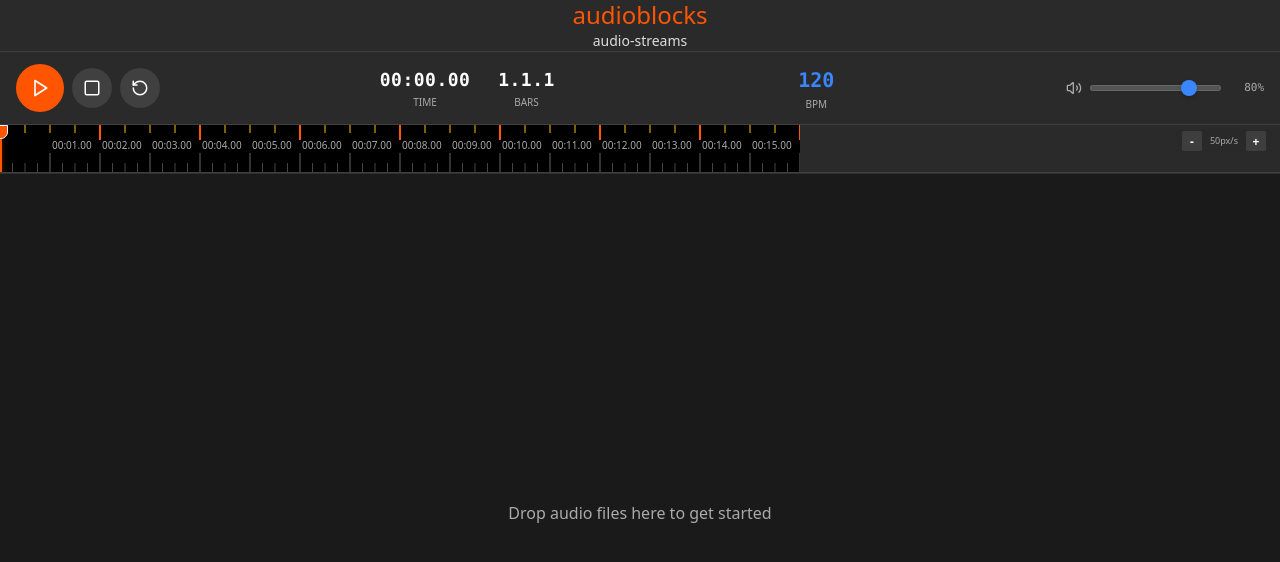
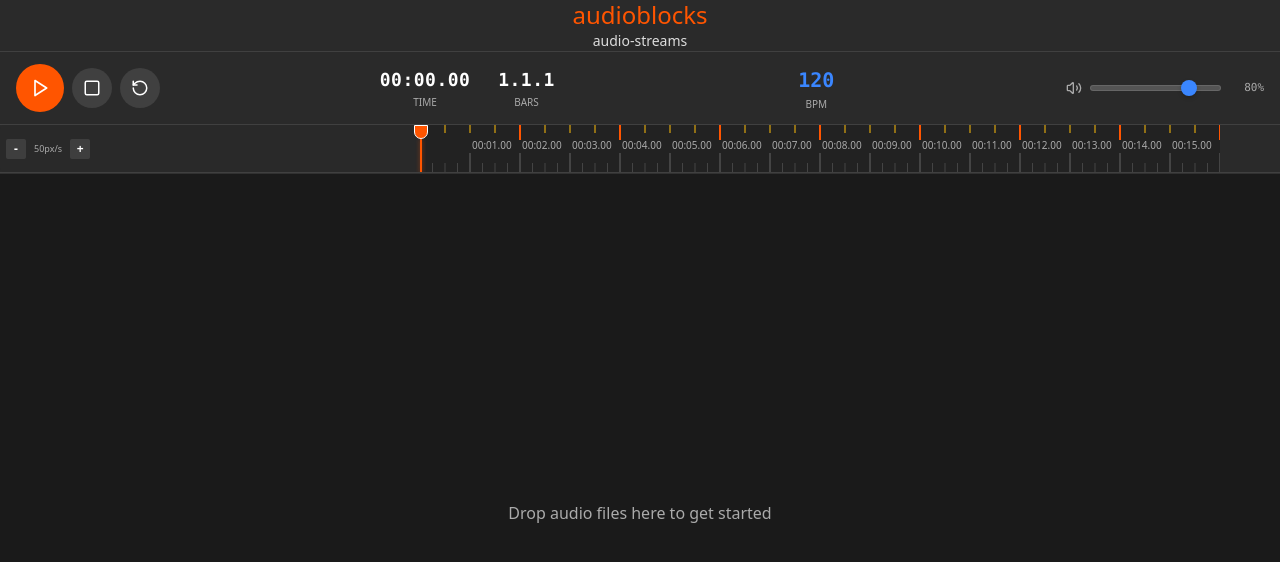
Before and after one commit to tuomashatakka/audio-streams, a React (Vite) app: page / in a window 1280 px wide. Shown: the top 562 px of the page. Built offline with nearby package versions, Linux system fonts and the light colour scheme.

Commit message:
Update Timeline component styles and add track layout in globals.css

```diff
--- a/src/components/timeline/Timeline.tsx
+++ b/src/components/timeline/Timeline.tsx
@@ -51,7 +51,7 @@
     canvas.height = height
 
     // Clear canvas
-    ctx.fillStyle = 'currentColor'
+    ctx.fillStyle = '#222222'
     ctx.fillRect(0, 0, width, height)
 
     // Set text properties
--- a/src/styles/globals.css
+++ b/src/styles/globals.css
@@ -522,3 +522,37 @@
     stroke-width: 0;
   }
 }
+
+
+
+
+
+.track-header {
+  position: absolute;
+  left: 0;
+  z-index: 10;
+  bottom: 0;
+  top: 0;
+  width: 420px;
+}
+.track-content {
+  margin-left: 420px;
+}
+.timeline-canvas-container {
+  left: 420px;
+  position: absolute;
+}
+.timeline-controls {
+  left: 0;
+  right: auto;
+  width: 420px;
+  top: 0;
+  bottom: 0;
+}
+.tracks-area {
+  overflow-x: auto;
+  overflow: auto;
+}
+.tracks-container {
+  overflow: unset;
+}
```
